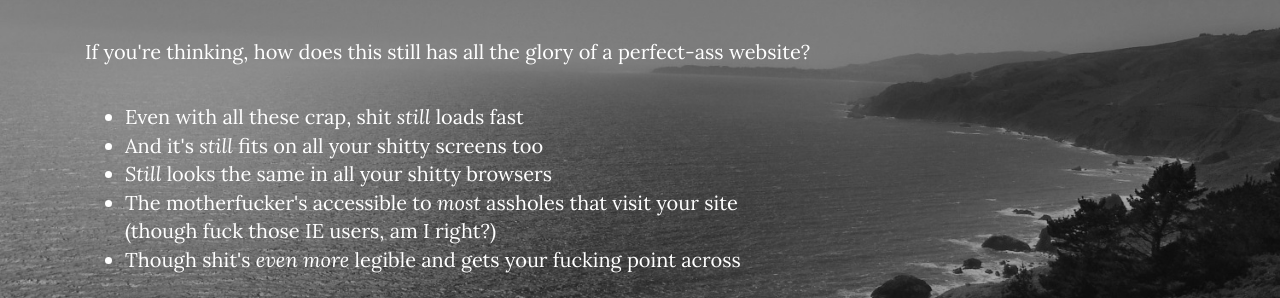
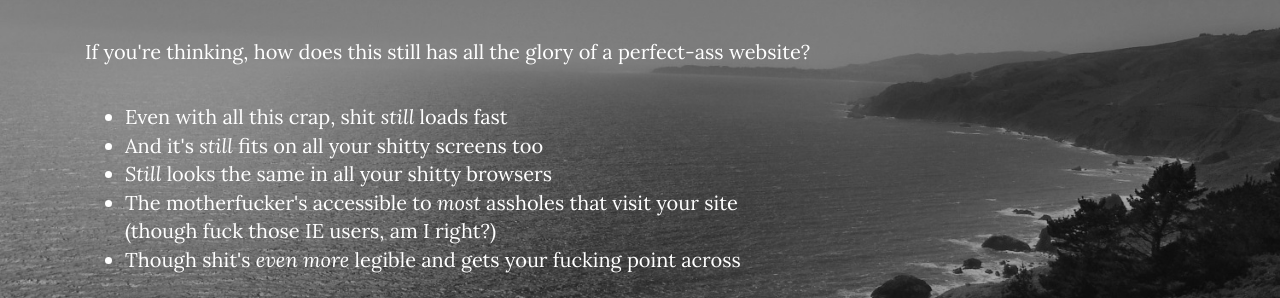
Before and after one commit to resir014/thebestmotherfuckingwebsite.co, a Jekyll site: the page built from index.html, in a window 1280 px wide and 900 px high, scrolled down 1772 px. Shown: the part 156-454 px from the top of the window. Built offline with Jekyll 4.4.1, drawn with Linux system fonts in a browser that asks for light colours.

Commit message:
Grammar fixes

```diff
--- a/_includes/guesswhat.html
+++ b/_includes/guesswhat.html
@@ -7,7 +7,7 @@
                     <p>This isn't even close to over-designing. Look at this shit. It's beautiful, and doesn't even hurt your fucking eyes the more you see it.</p>
                     <p>If you're thinking, how does this still has all the glory of a perfect-ass website?</p>
                     <ul>
-                        <li>Even with all these crap, shit <em>still</em> loads fast</li>
+                        <li>Even with all this crap, shit <em>still</em> loads fast</li>
                         <li>And it's <em>still</em> fits on all your shitty screens too</li>
                         <li><em>Still</em> looks the same in all your shitty browsers</li>
                         <li>The motherfucker's accessible to <em>most</em> assholes that visit your site (though fuck those IE users, am I right?)</li>
```
